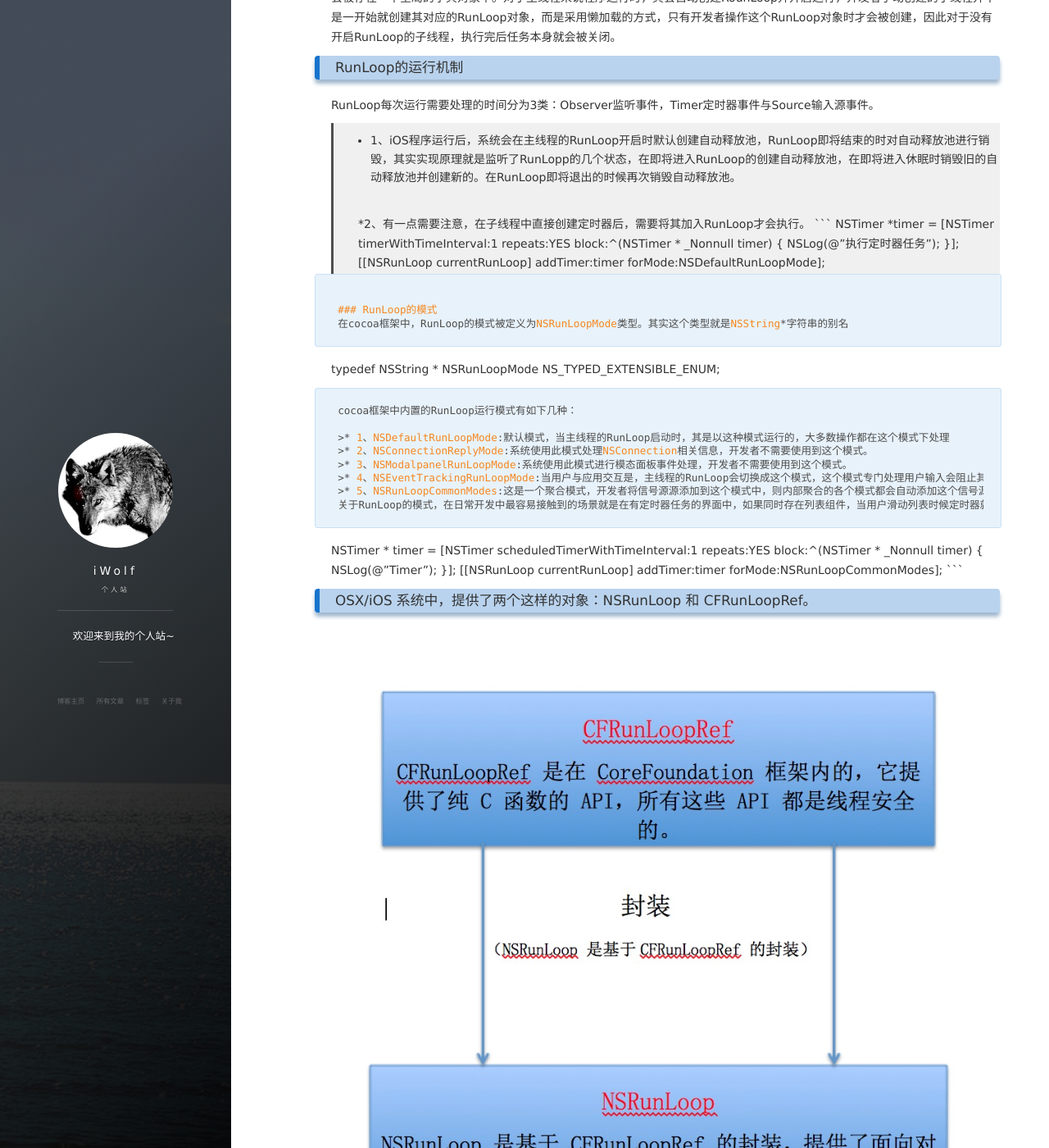
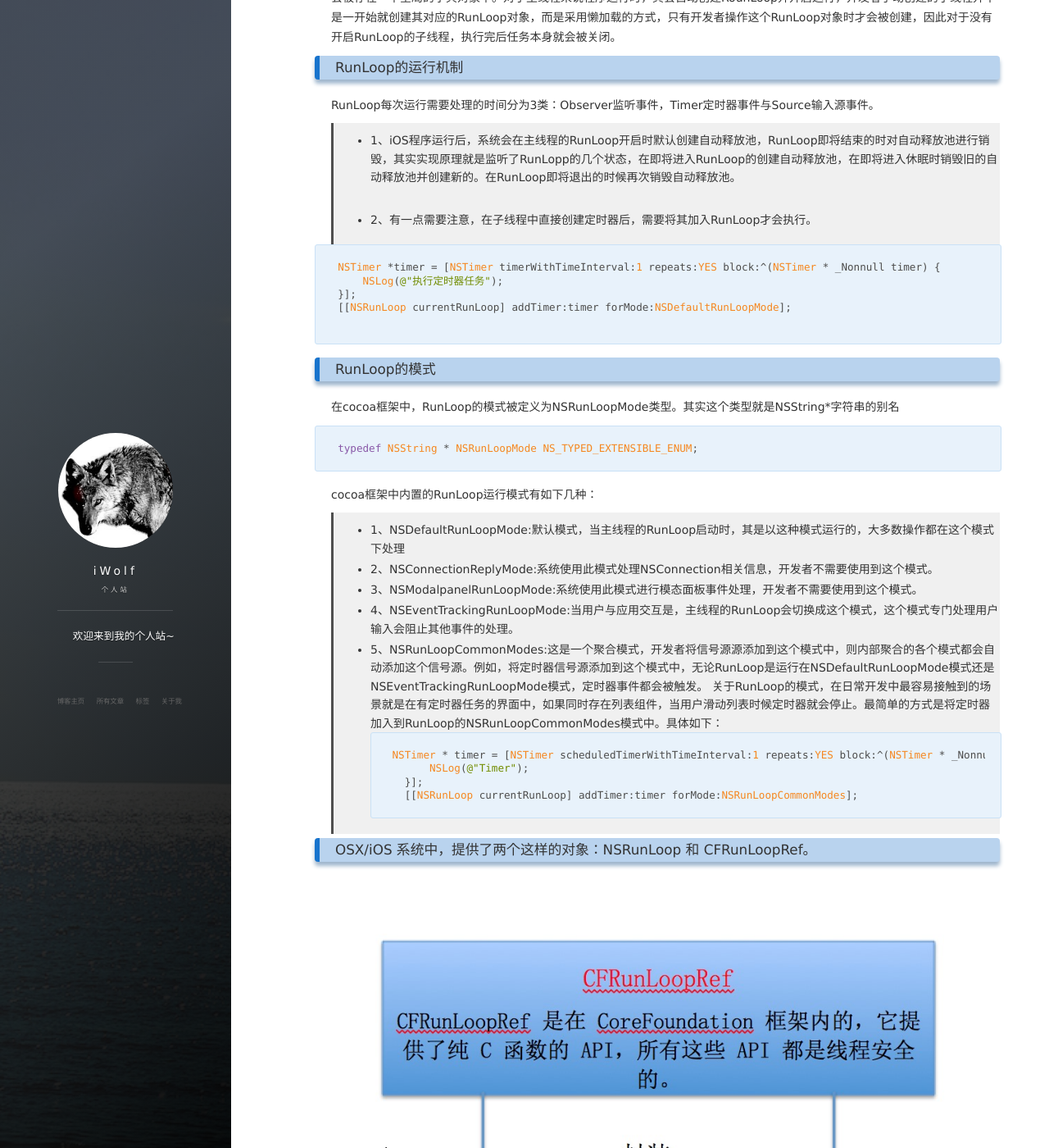
Before and after one commit to iWolfSex/iWolfSex.github.io, a Jekyll site: the page built from _posts/2016-08-16-RunLoop.md, in a window 1280 px wide and 1400 px high, scrolled down 1260 px. Shown: the whole window at 82% size. Built offline with Jekyll 4.4.1, drawn with Linux system fonts in a browser that asks for light colours; nearby versions of some CDN libraries; comment, search, counter and statistics services are not loaded; part of the change alters nothing that is shown.

Commit message:
修改优化

````diff
--- a/_posts/2016-08-16-RunLoop.md
+++ b/_posts/2016-08-16-RunLoop.md
@@ -4,7 +4,7 @@ title: RunLoop
 date: 2016-03-16
 tag: iOS
 ---
-### 简介RunLoop
+### RunLoop概述
 
 runloop 其实就是一个一直运行的循环,RunLoop又被称为运行循环。iOS程序中，程序没有运行到某个结束点酒停止，而是一直运行到系统或用户将程序关闭。这就是RunLoop的功劳，主线程会自动开启其对应的Runloop,之后程序将进入一个无限循环中。每次循环Runloop都会对硬件接口信号、用户的操作信号以及页面刷新任务、开发者制定任务进行处理。
 
@@ -27,11 +27,13 @@ function loop() {
 在iOS开发者，线程和RunLoop是一一对应的，其对应关系会被存在一个全局的字典对象中。对于主线程来说程序运行时，其会自动创建RounLoop并开启运行，开发者手动创建的子线程并不是一开始就创建其对应的RunLoop对象，而是采用懒加载的方式，只有开发者操作这个RunLoop对象时才会被创建，因此对于没有开启RunLoop的子线程，执行完后任务本身就会被关闭。
 
 ### RunLoop的运行机制
+
 RunLoop每次运行需要处理的时间分为3类：Observer监听事件，Timer定时器事件与Source输入源事件。
 
 >* 1、iOS程序运行后，系统会在主线程的RunLoop开启时默认创建自动释放池，RunLoop即将结束的时对自动释放池进行销毁，其实实现原理就是监听了RunLopp的几个状态，在即将进入RunLoop的创建自动释放池，在即将进入休眠时销毁旧的自动释放池并创建新的。在RunLoop即将退出的时候再次销毁自动释放池。
 
->*2、有一点需要注意，在子线程中直接创建定时器后，需要将其加入RunLoop才会执行。
+>* 2、有一点需要注意，在子线程中直接创建定时器后，需要将其加入RunLoop才会执行。
+
 ```
 NSTimer *timer = [NSTimer timerWithTimeInterval:1 repeats:YES block:^(NSTimer * _Nonnull timer) {
     NSLog(@"执行定时器任务");
@@ -41,6 +43,7 @@ NSTimer *timer = [NSTimer timerWithTimeInterval:1 repeats:YES block:^(NSTimer *
 ```
 
 ### RunLoop的模式
+
 在cocoa框架中，RunLoop的模式被定义为NSRunLoopMode类型。其实这个类型就是NSString*字符串的别名
 ```
 typedef NSString * NSRunLoopMode NS_TYPED_EXTENSIBLE_ENUM;
````
